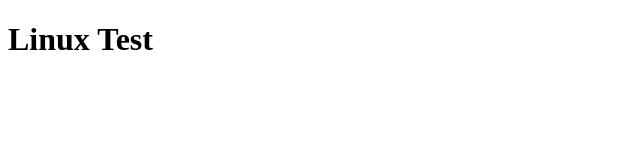
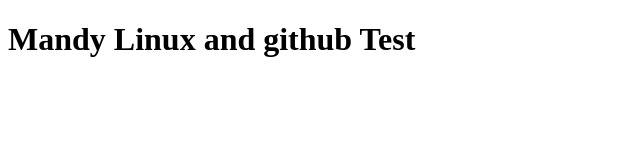
Before and after one commit to reggaegiraffe/github, a plain HTML site: page Linux Test Folder/index.html in a window 1280 px wide. Shown: the whole page, without its empty margins (0-640 px from the left). Drawn offline with Linux system fonts and the light colour scheme.

Commit message:
Test github

```diff
--- a/Linux Test Folder/index.html
+++ b/Linux Test Folder/index.html
@@ -5,6 +5,6 @@
     <title></title>
   </head>
   <body>
-    <h1> Linux Test </h1>
+    <h1> Mandy Linux and github Test </h1>
   </body>
 </html>
```
